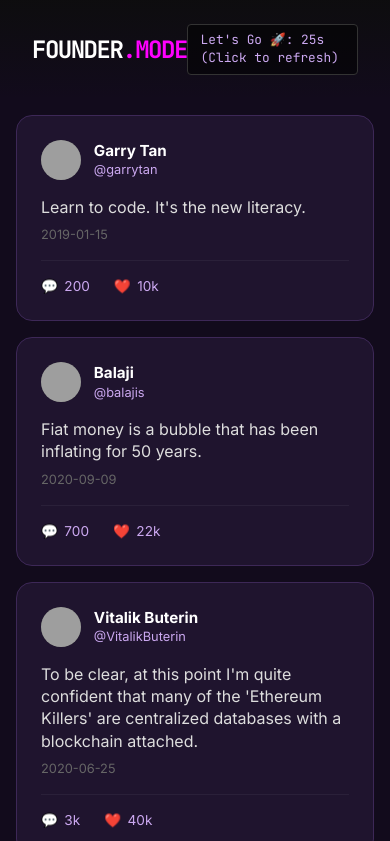
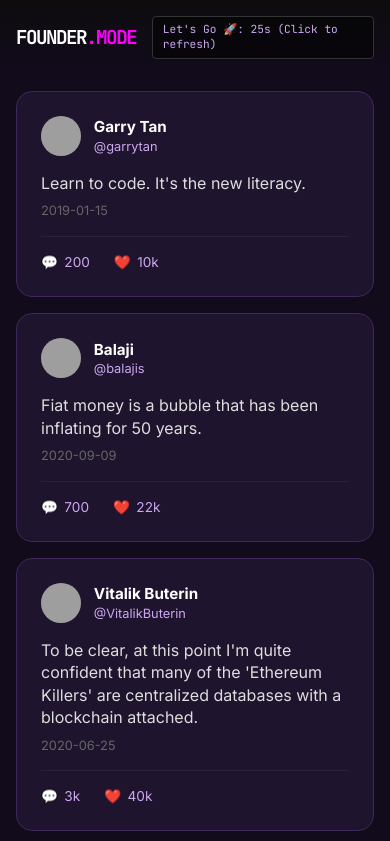
Before and after one commit to viknanda/founder-mode, a website built with Vite: page index.html in a window 390 px wide. Shown: the top 841 px of the page. Built offline with nearby package versions, Linux system fonts and the light colour scheme; grey boxes are pictures that could not be loaded.

Commit message:
Improve mobile header spacing

```diff
--- a/style.css
+++ b/style.css
@@ -267,6 +267,21 @@
   .tile-large .tweet-content {
     font-size: 1.2rem;
   }
+
+  /* Mobile header spacing */
+  .app-header {
+    padding: 1rem 1rem;
+    gap: 1rem;
+  }
+
+  .logo {
+    font-size: 1.2rem;
+  }
+
+  .update-timer {
+    font-size: 0.7rem;
+    padding: 0.3rem 0.6rem;
+  }
 }
 
 /* Footer Styling */
```
